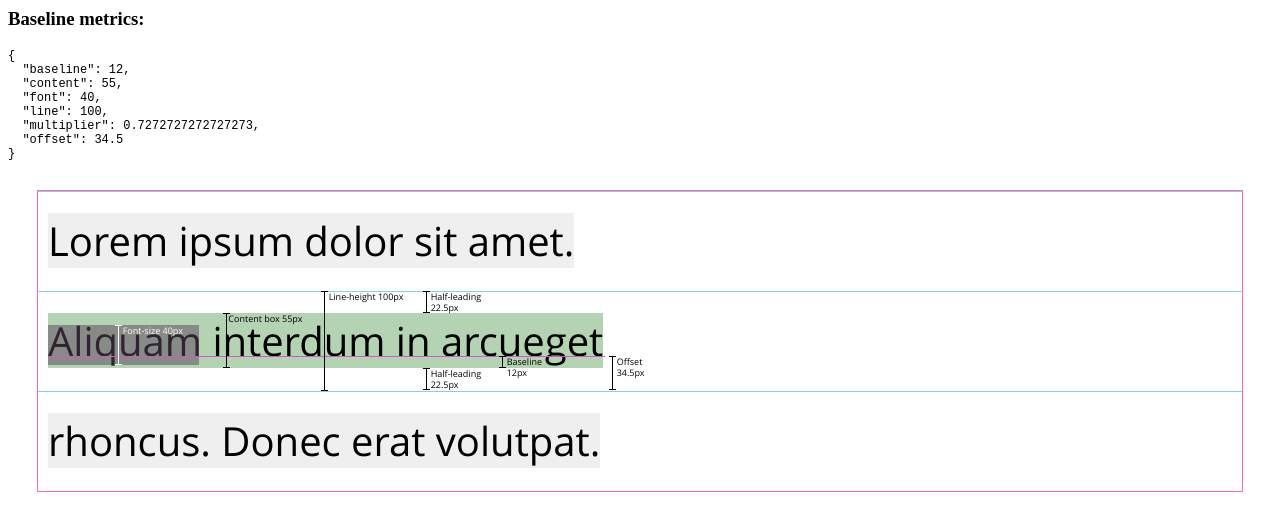
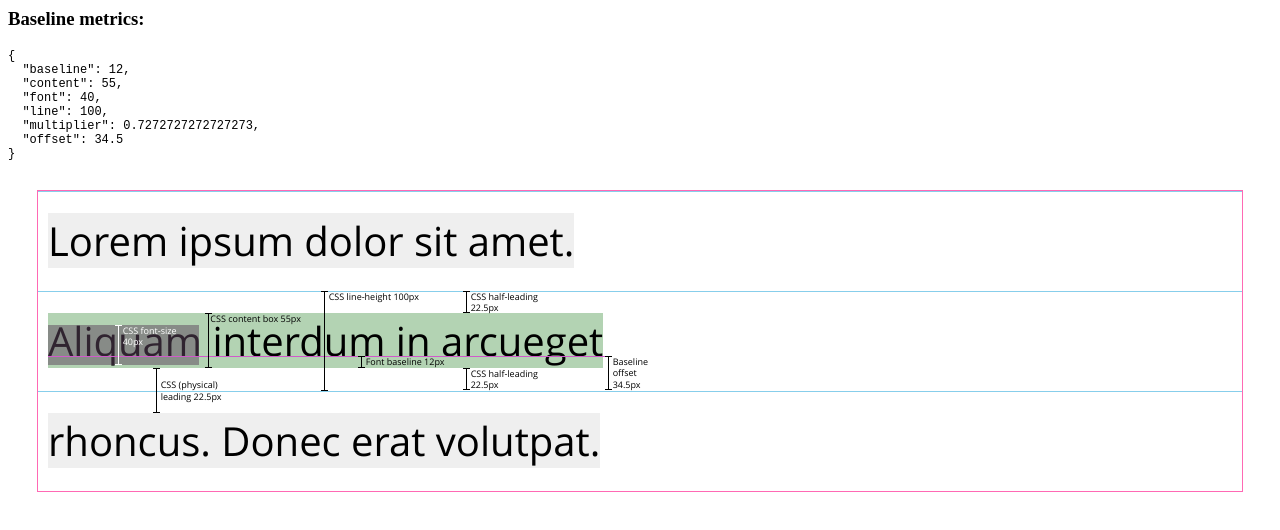
Before and after one commit to georgecrawford/font-baseline, a plain HTML site: page demo/metrics.html in a window 1280 px wide. Drawn offline with Linux system fonts and the light colour scheme.

Commit message:
Tweak labels and positions following inspration from Tim Brown's talk and slide

```diff
--- a/demo/metrics.html
+++ b/demo/metrics.html
@@ -120,13 +120,14 @@
 			<p>
 				<span>Lorem ipsum dolor sit amet.<br /> <span style="background: rgba(0, 128, 0, 0.25);">Aliquam interdum in arcueget</span><br /> rhoncus. Donec erat volutpat.</span>
 			</p>
-			<div class="line lineheight" style="height: 100px;top: 100px;left: 286px;">  Line-height 100px</div>
-			<div class="line content" style="height: 55px;top: 122px;left: 188px;"> Content box 55px</div>
-			<div class="line font" style="height: 40px;top: 134px;left: 80px;background: white;color: white;">  Font-size 40px</div>
-			<div class="line baseline" style="height: 12px;left: 464px;top: 165px;">  Baseline<br />  12px</div>
-			<div class="line half-leading" style="height: 22.5px;left: 388px;top: 100px;">  Half-leading<br />  22.5px</div>
-			<div class="line half-leading" style="height: 22.5px;left: 388px;top: 177px;">  Half-leading<br />  22.5px</div>
-			<div class="line offset" style="height: 34.5px;left: 574px;top: 165px;">  Offset<br />  34.5px</div>
+			<div class="line lineheight" style="height: 100px;top: 100px;left: 286px;">  CSS line-height 100px</div>
+			<div class="line content" style="height: 55px;top: 122px;left: 170px;"> CSS content box 55px</div>
+			<div class="line font" style="height: 40px;top: 134px;left: 80px;background: white;color: white;">  CSS font-size<br />  40px</div>
+			<div class="line baseline" style="height: 12px;left: 323px;top: 165px;">  Font baseline 12px</div>
+			<div class="line half-leading" style="height: 22.5px;left: 428px;top: 100px;">  CSS half-leading<br />  22.5px</div>
+			<div class="line half-leading" style="height: 22.5px;left: 428px;top: 177px;">  CSS half-leading<br />  22.5px</div>
+			<div class="line leading" style="height: 45px;left: 118px;top: 177px;"><br>  CSS (physical)<br>  leading 22.5px</div>
+			<div class="line offset" style="height: 34.5px;left: 570px;top: 165px;">  Baseline<br />  offset<br />  34.5px</div>
 		</div>
 	</body>
 </html>
```
